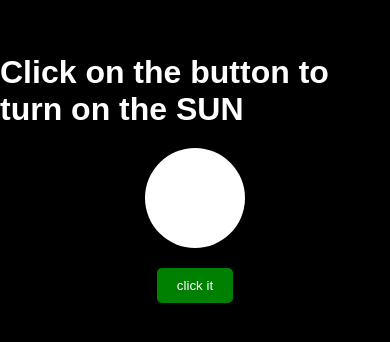
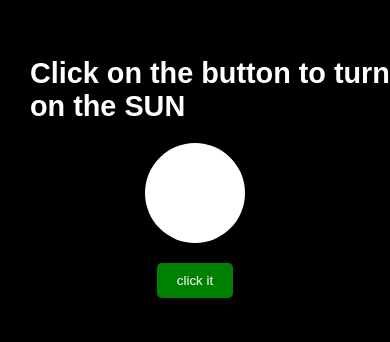
Before and after one commit to Yash122005/sun, a plain HTML site: page index.html in a window 390 px wide. Shown: the part 254-596 px from the top of the page. Drawn offline with Linux system fonts and the light colour scheme.

Commit message:
Update style.css

```diff
--- a/style.css
+++ b/style.css
@@ -28,3 +28,9 @@
             font-family: Arial, sans-serif;
             margin-bottom: 20px;
         }
+@media (max-width: 600px) {
+            h1{
+                font-size: 1.8em;
+                margin-left: 30px;
+            }
+        }
```
